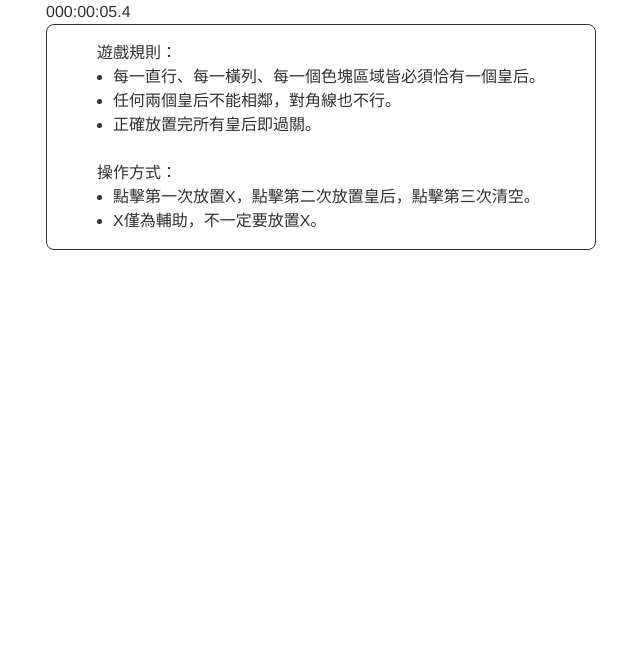
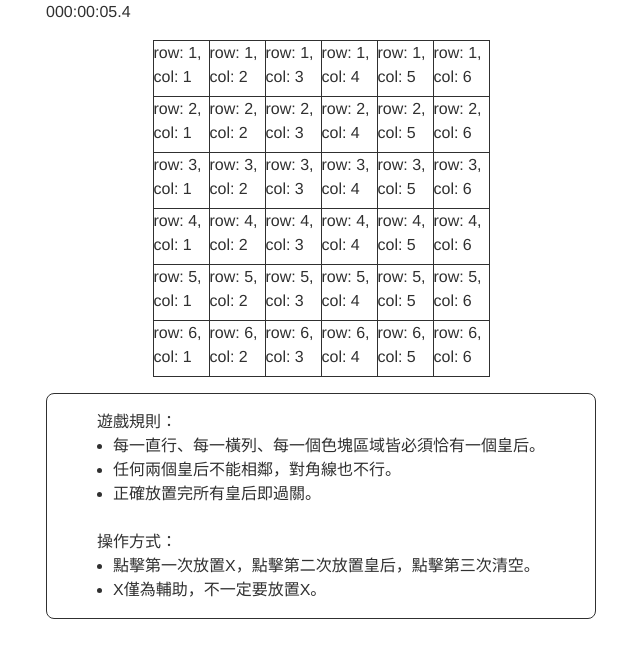
Before and after one commit to cx3576888/queens, a React (Vite) app: page / in a window 1280 px wide. Shown: the top 658 px of the page, without its empty margins (319-959 px from the left). Built offline with nearby package versions, Linux system fonts and the light colour scheme.

Commit message:
add GameBoard component

```diff
--- a/src/components/App.tsx
+++ b/src/components/App.tsx
@@ -1,11 +1,13 @@
 import styles from '../styles/App.module.css';
 import Timer from './Timer';
+import GameBoard from './GameBoard';
 import GameRule from './GameRule';
 
 const App: React.FC = () => {
   return (
     <div data-testid="app-testid" className={styles.app}>
       <Timer />
+      <GameBoard n={6} />
       <GameRule />
     </div>
   );
--- /dev/null
+++ b/src/components/GameBoard.tsx
@@ -0,0 +1,46 @@
+import styles from '../styles/GameBoard.module.css';
+
+interface GameBoardProps {
+  n: number;
+}
+
+interface GameCell {
+  id: string;
+  row: number;
+  col: number;
+}
+
+const GameBoard: React.FC<GameBoardProps> = ({ n }) => {
+  const rows: GameCell[][] = [];
+  for (let i = 0; i < n; i++) {
+    rows[i] = [];
+    for (let j = 0; j < n; j++) {
+      const cell = {
+        id: `${i + 1}-${j + 1}`,
+        row: i + 1,
+        col: j + 1
+      }
+      rows[i]!.push(cell);
+    }
+  }
+
+  return (
+    <div className={styles.gameBoard}>
+      {rows.map((row, i) => {
+        return (
+          <div key={'row'+(i+1)} className={styles.gameBoardRow}>
+            {row.map(cell => {
+              return (
+                <div key={cell.id} className={styles.gameCell}>
+                  row: {cell.row}, col: {cell.col}
+                </div>
+              )
+            })}
+          </div>
+        )
+      })}
+    </div>
+  );
+}
+
+export default GameBoard;
--- /dev/null
+++ b/src/styles/GameBoard.module.css
@@ -0,0 +1,24 @@
+.gameBoard {
+  margin: 16px 0;
+}
+
+.gameBoardRow {
+  display: flex;
+  justify-content: center;
+}
+
+.gameBoardRow:first-child > .gameCell {
+  border-top-width: 1px;
+}
+
+.gameCell:first-child {
+  border-left-width: 1px;
+}
+
+.gameCell {
+  border-style: solid;
+  border-right-width: 1px;
+  border-bottom-width: 1px;
+  width: 10%;
+  aspect-ratio: 1 / 1;
+}
```
